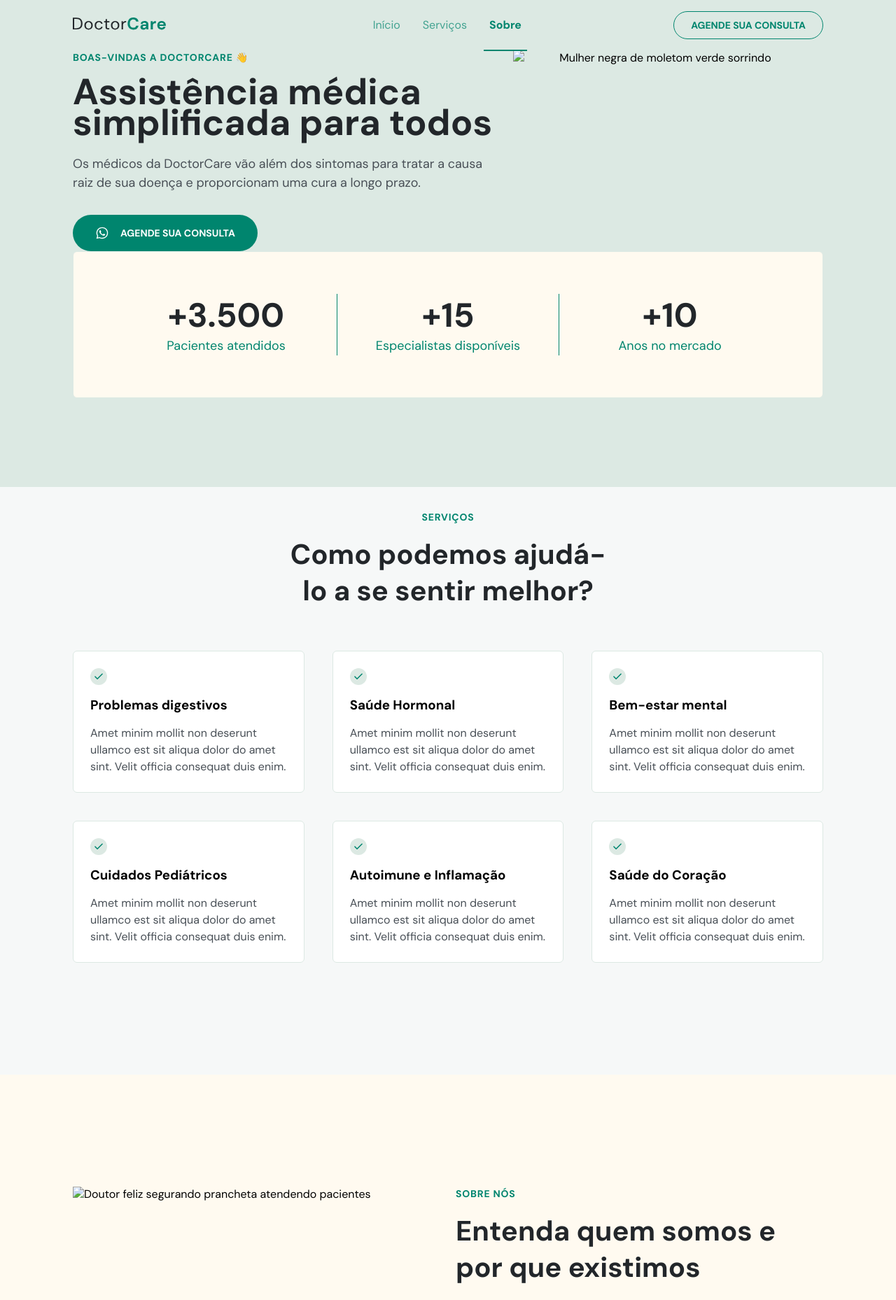
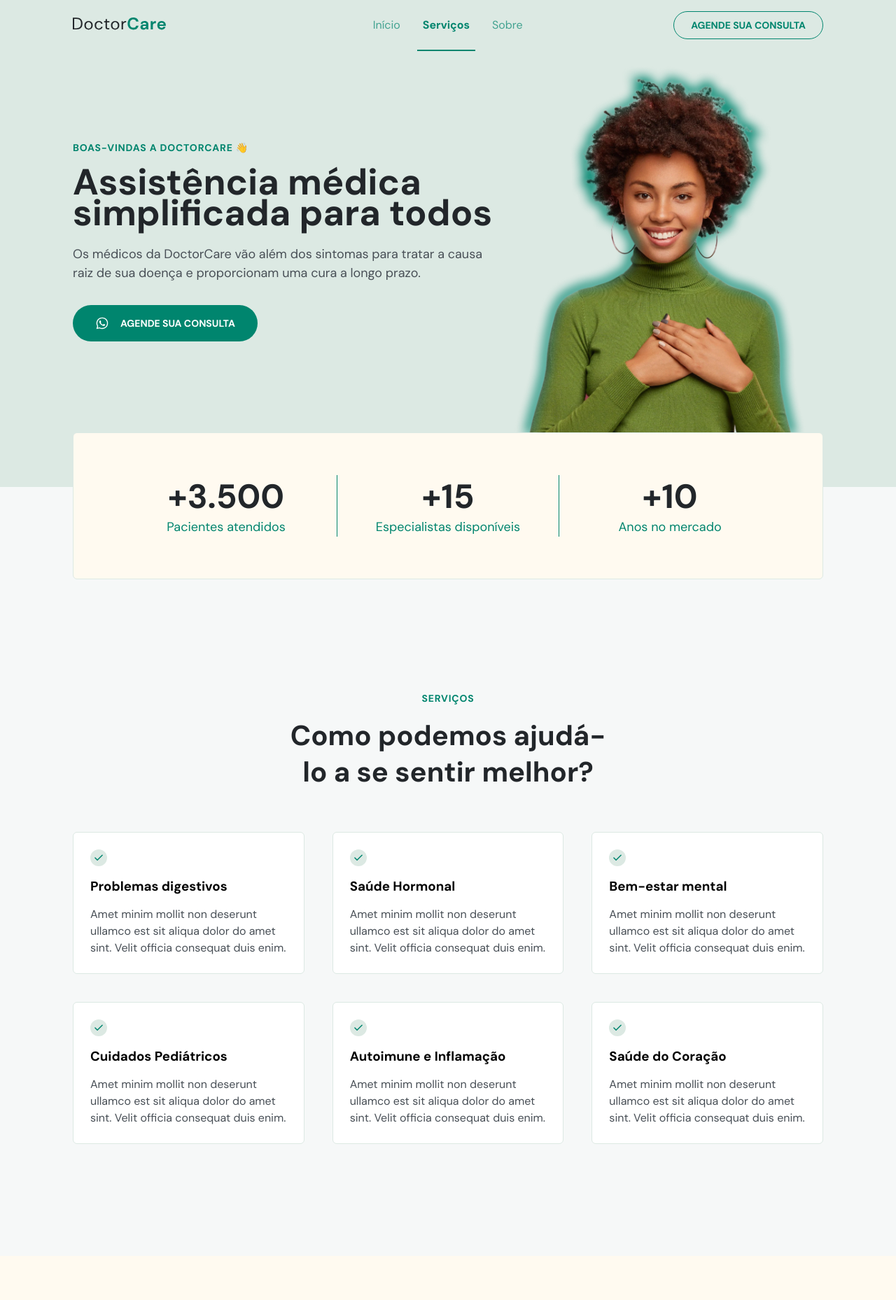
Before and after one commit to igormeireless/doctorcare, a plain HTML site: page index.html in a window 1280 px wide. Shown: the top 1858 px of the page at 70% size. Drawn offline with nearby package versions, Linux system fonts and the light colour scheme; the site is published under a folder, as on GitHub Pages, so addresses that start at the root find nothing.

Commit message:
ajuste de links relativos

```diff
--- a/index.html
+++ b/index.html
@@ -10,7 +10,7 @@
 
     <title>DoctorCare</title>
 
-    <link rel="stylesheet" href="style.css" />
+    <link rel="stylesheet" href="./style.css" />
 
     <link
       href="https://fonts.googleapis.com/css2?family=DM+Sans:wght@400;700&display=swap"
@@ -20,7 +20,7 @@
     <!-- Scroll Reveal -->
     <script src="https://unpkg.com/scrollreveal"></script>
 
-    <script src="main.js" defer></script>
+    <script src="./main.js" defer></script>
   </head>
   <body onscroll="onScroll()">
     <nav id="navigation">
@@ -263,7 +263,7 @@
 
         <div class="col-b">
           <img
-            src="/assets/mulher-negra-de-moletom-verde-sorrindo.png"
+            src="./assets/mulher-negra-de-moletom-verde-sorrindo.png"
             alt="Mulher negra de moletom verde sorrindo"
           />
         </div>
@@ -475,7 +475,7 @@
 
         <div class="col-b">
           <img
-            src="/assets/doutor-feliz-segurando-prancheta-atendendo-pacientes.png"
+            src="./assets/doutor-feliz-segurando-prancheta-atendendo-pacientes.png"
             alt="Doutor feliz segurando prancheta atendendo pacientes"
           />
         </div>
@@ -517,7 +517,7 @@
 
         <div class="col-b">
           <img
-            src="/assets/homem-negro-com-moletom-bege-mexendo-no-celular-e-sorrindo.png"
+            src="./assets/homem-negro-com-moletom-bege-mexendo-no-celular-e-sorrindo.png"
             alt="Homem negro com moletom bege mexendo um celular e sorrindo"
           >
         </div>
```
